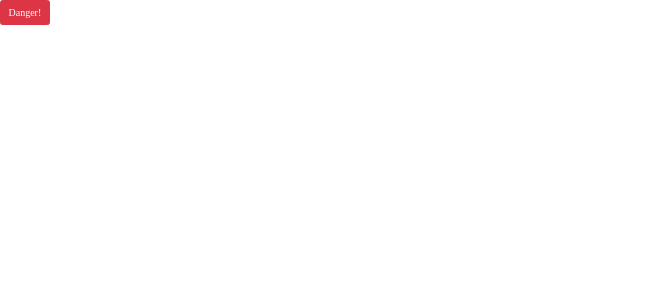
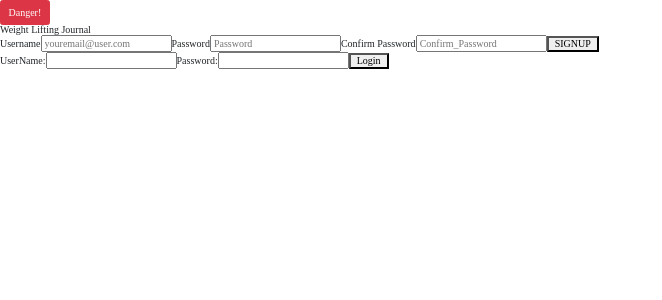
Before and after one commit to bw-weight-lifting-journal/Front-end, a React (Create React App) app in the folder weightlifting-journal/: page / in a window 1280 px wide. Shown: the top 300 px of the page, without its empty margins (0-662 px from the left). Built offline with nearby package versions, Linux system fonts and the light colour scheme.

Commit message:
login page

```diff
--- a/weightlifting-journal/package.json
+++ b/weightlifting-journal/package.json
@@ -7,6 +7,7 @@
     "node-sass": "^4.12.0",
     "react": "^16.8.6",
     "react-dom": "^16.8.6",
+    "react-login-signup-form": "^1.0.7",
     "react-router": "^5.0.1",
     "react-scripts": "3.0.1",
     "reactstrap": "^8.0.1"
--- a/weightlifting-journal/src/App.js
+++ b/weightlifting-journal/src/App.js
@@ -1,11 +1,14 @@
 import React from 'react';
 import './App.scss';
 import { Button } from 'reactstrap';
-
+import Signup from './Signup.js';
+import Login from './Login';
 function App() {
   return (
     <div className="App">
       <Button color="danger">Danger!</Button>
+      <Signup/>
+      <Login/>
     </div>
   );
 }
--- a/weightlifting-journal/src/Login.js
+++ b/weightlifting-journal/src/Login.js
@@ -0,0 +1,41 @@
+import React, {Component} from 'react';
+
+
+class Login extends Component {
+    constructor(props){
+        super(props);
+        this.state= {email:'', password:''};
+        this.handleChange = this.handleChange.bind(this)
+    }
+
+    handleChange(evt){
+        this.setState({
+          [evt.target.email]: evt.target.value
+        })
+    }
+
+    render(){
+        return (
+            <form>
+            <label htmlFor="email">UserName:</label>
+            <input
+                id="email"
+                email="email"
+                value={this.state.email}
+                onChange={this.handleChange}
+            />
+            <label htmlFor="password">Password:</label>
+            <input
+                id="password"
+                password="password"
+                value={this.state.password}
+                onChange={this.handleChange}
+            />
+            <button>Login</button>
+        </form>
+        )
+    }
+
+    }
+
+export default Login;
--- a/weightlifting-journal/src/Signup.js
+++ b/weightlifting-journal/src/Signup.js
@@ -1,8 +1,10 @@
+
 import React, {useState} from 'react';
 
-const Form = (props) => {
+
+const Signup = (props) => {
     const {setPeople} = props;
-    const [person, setPerson] = useState ({Username:"", Password:""});
+    const [person, setPerson] = useState ({Username:"", Password:"", Confirm_Password:""});
     const handleChange = event =>{
         setPerson({...person, [event.target.name]: event.target.value})
     };
@@ -10,24 +12,77 @@ const Form = (props) => {
     const handleSubmit = event => {
      event.preventDefault();
      setPeople(people => [...people, person]);
-     setPerson({Username:"", Password:"", });
+     setPerson({Username:"", Password:"",Confirm_Password:"" });
     };
 
     return(
+        <div>
+        <h1>Weight Lifting Journal</h1>
         <form onSubmit={handleSubmit}>
-            <input placeholder='name'
+        <label htmlFor='username'>Username</label>
+            <input placeholder='youremail@user.com'
             value={person.name}
             name='name'
             onChange={handleChange}
             />
-            <input placeholder='email'
+            <label htmlFor='Password'>Password</label>
+            <input placeholder='Password'
+             value={person.email}
+             name="email"
+             onChange={handleChange}/>
+             <label htmlFor='Confirm_Password'>Confirm Password</label>
+             <input placeholder='Confirm_Password'
              value={person.email}
              name="email"
              onChange={handleChange}/>
           <button type="submit">SIGNUP</button>
-          <button type="LOGIN">LOGIN</button>
         </form>
+        </div>
     );
 };
 
-export default Form;
+export default Signup;
+
+
+
+
+
+
+
+// import React, {Component} from "react";
+
+// class Signup extends Component {
+//   constructor(props) {
+//       super(props);
+//       this.state ={username:"", password:""};
+//   }
+
+//   handleChange(evt){
+//       this.setState({username:evt.target.value});
+//       this.setState({password:evt.target.value});
+//       this.handleChange = this.handleChange.bind(this);
+//       this.handleSubmit = this.handleSubmit.bind(this);
+//   }
+//   handleSubmit(evt){
+//     alert(`Entered: ${this.state.username}`);
+//     this.setState({username:""});
+//     alert(`Entered: ${this.state.password}`);
+//     this.setState({password:""});
+//   }
+
+//   render() {
+//       return (
+//           <div>
+//               <h1>Weight Lifting Journal </h1>
+//               <form onSubmit= {this.handleSubmit}>
+//                   <input type='text' value={this.state.username} onChange= {this.handleChange}/>
+//                   <input type='text' value={this.state.password} onChange= {this.handleChange}/>
+//                   <button>SIGNUP</button>
+//                   <button>LOGIN</button>
+//               </form>
+//           </div>
+//       );
+//   }
+// }
+
+// export default Signup;
```
Also changed, not shown: 1 other file (tests, documents, lock files or other folders).
